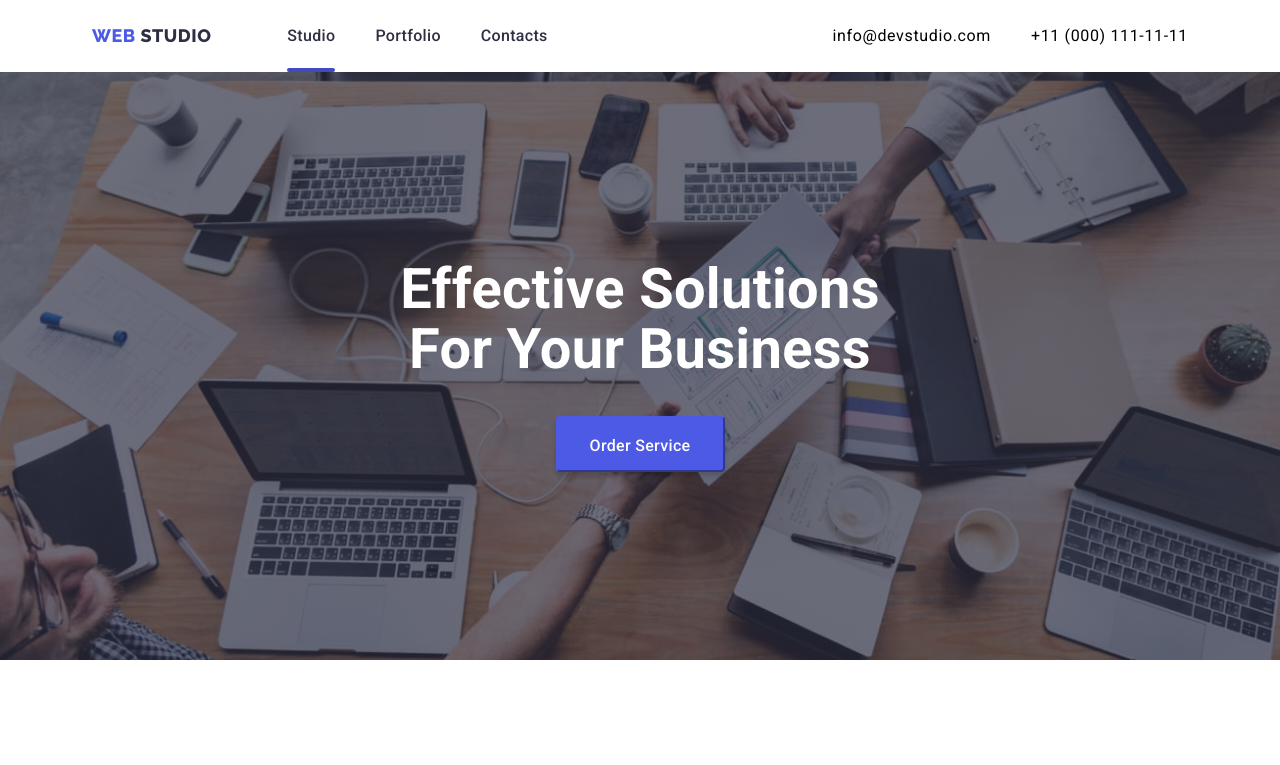
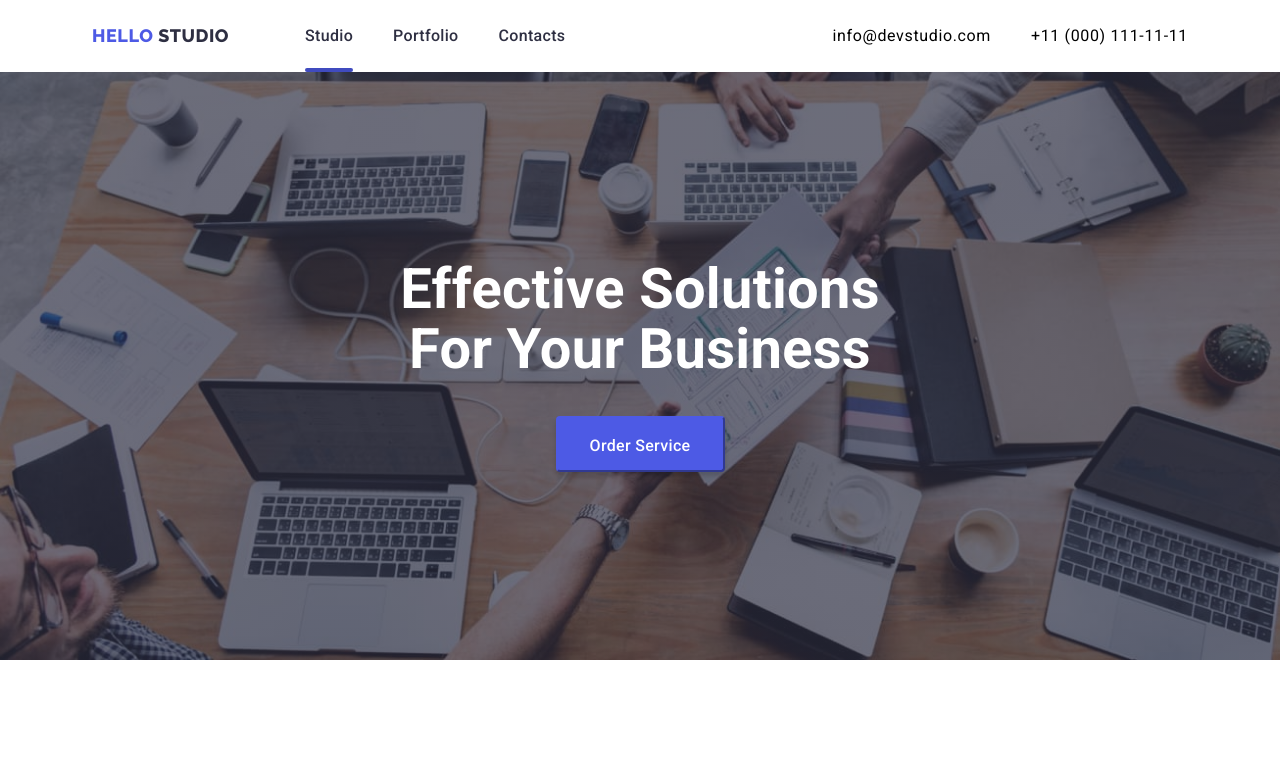
Before and after one commit to eXis13/armen-kris.github.io, a plain HTML site: page index.html in a window 1280 px wide. Shown: the top 765 px of the page. Drawn offline with nearby package versions, Linux system fonts and the light colour scheme.

Commit message:
Update (logo-web)

```diff
--- a/index.html
+++ b/index.html
@@ -17,7 +17,7 @@
         <div class="wrapper-logo-nav container">
             <a class="logo web" href="">
                 <span class="logo-web">
-                    WEB
+                HELLO
                 </span>
                 STUDIO
             </a>
```
